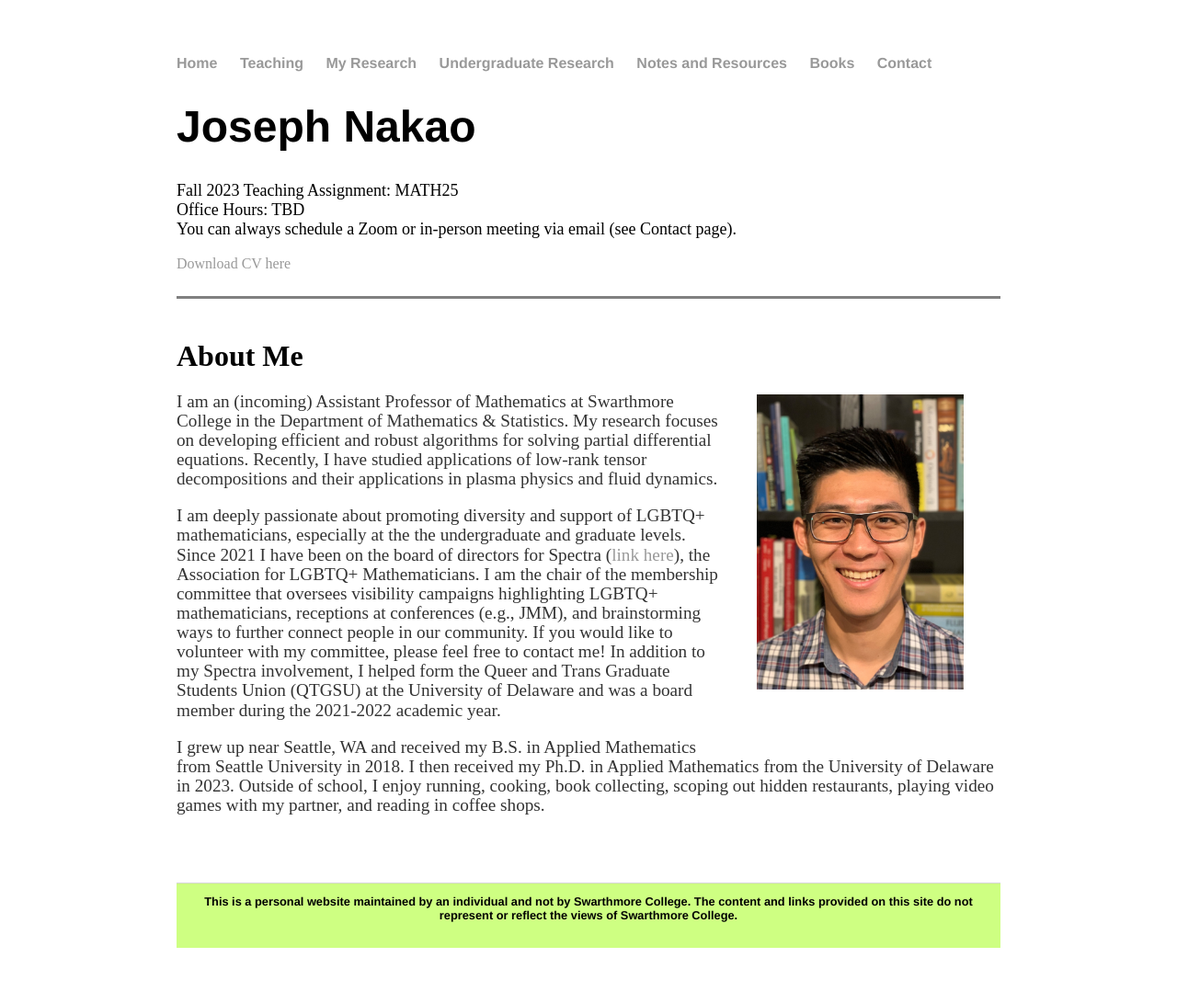
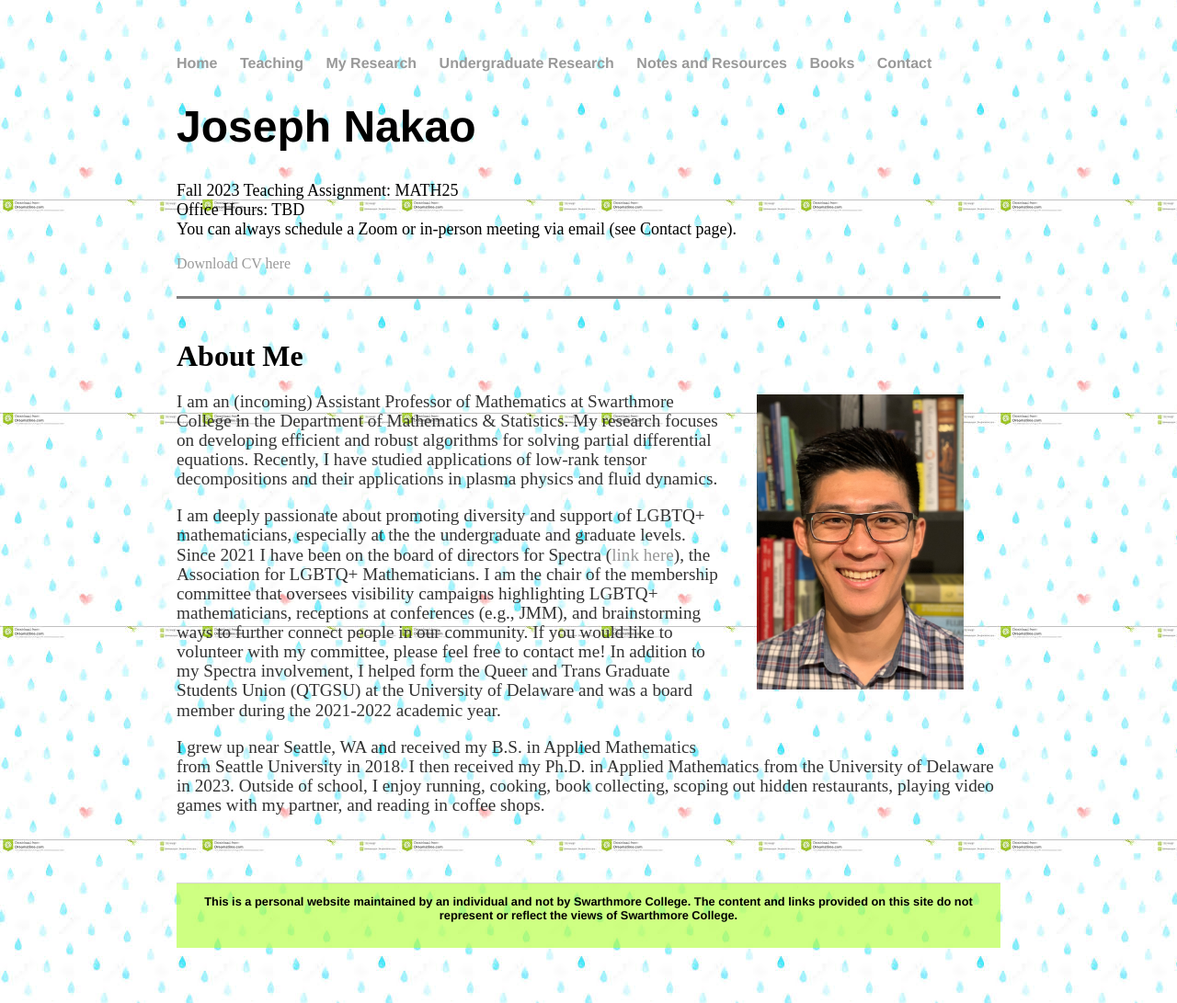
Before and after one commit to jhknakao/jhknakao.github.io, a Jekyll site: the page built from index.html, in a window 1280 px wide. Shown: the whole page at 92% size. Built offline with Jekyll 4.4.1, drawn with Linux system fonts in a browser that asks for light colours.

Commit message:
Update main.css

```diff
--- a/css/main.css
+++ b/css/main.css
@@ -1,7 +1,7 @@
 body {
     margin: 60px auto;
     width: 70%;
-    background-image: url('css/raindrops.jpg');
+    background-image: url('raindrops.jpg');
 }
 nav ul, footer ul {
     font-family:'Helvetica', 'Arial', 'Sans-Serif';
```
